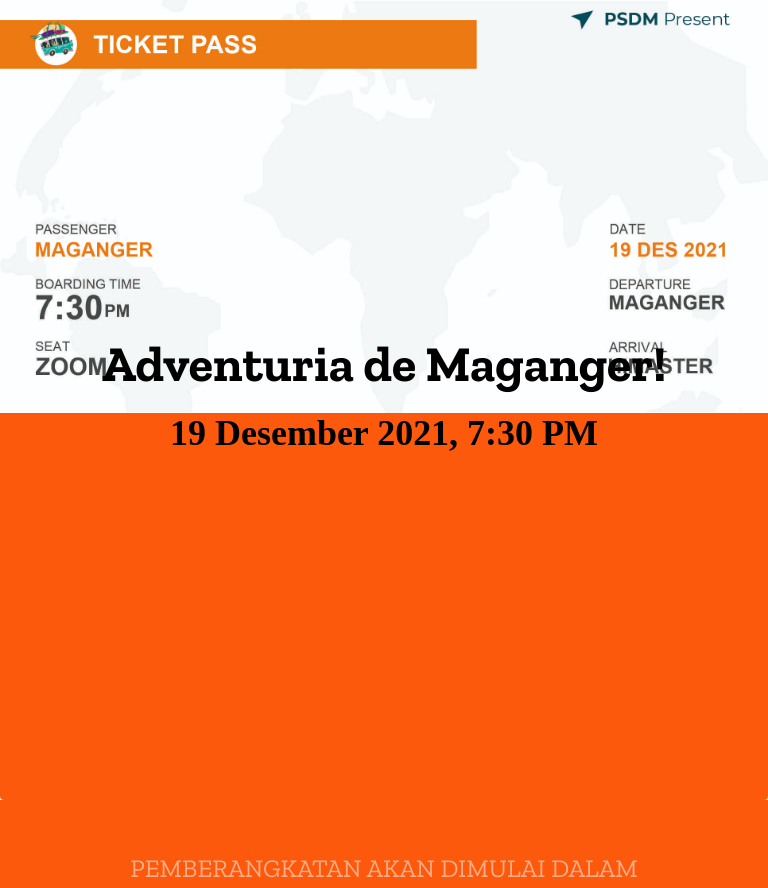
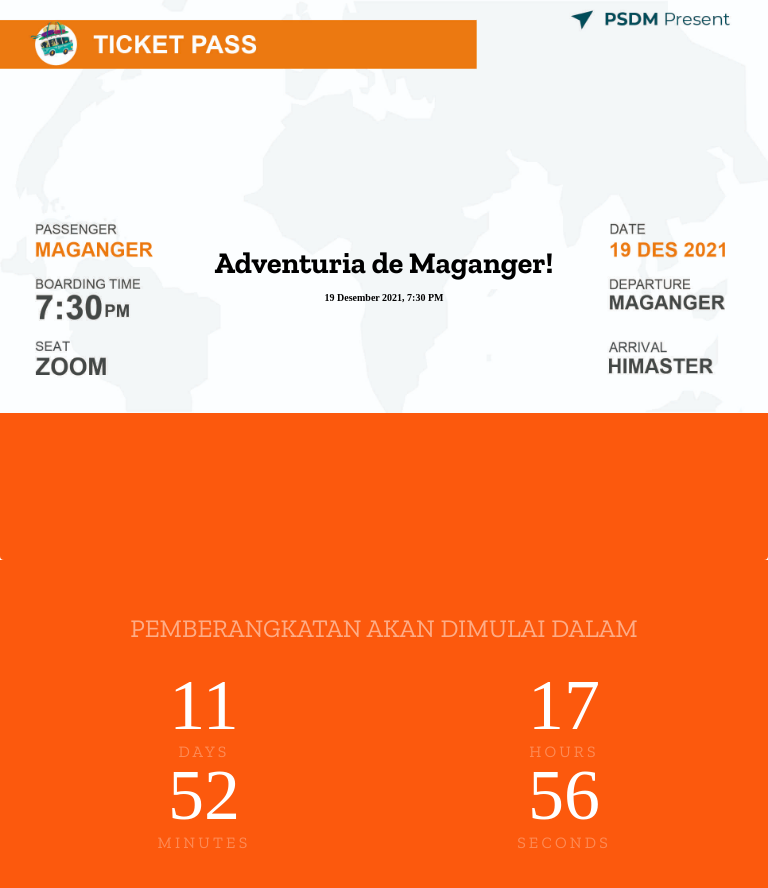
Before and after one commit to afrzl/RSVP-Auto-Create-GSheets, a website: page index.html in a window 768 px wide. Shown: the top 888 px of the page. Drawn offline with nearby package versions, Linux system fonts and the light colour scheme; a web font is replaced by a local one.

Commit message:
fix css (2)

```diff
--- a/css/style.css
+++ b/css/style.css
@@ -561,8 +561,12 @@ a:active {
 
 @media screen and (max-width: 768px) {
   .text-intro-wrap .text-intro h1 {
-    font-size: 50px;
-    line-height: 75px;
+    font-size: 30px;
+    line-height: 30px;
+  }
+  .text-intro-wrap .text-intro h2 {
+    font-size: 10px;
+    line-height: 20px;
   }
 }
 
@@ -1054,10 +1058,20 @@ a:active {
 }
 
 /* Flexslider override style */
-.slider-height,
-.flexslider,
-.flexslider .slides > li {
-  height: 100vh;
+@media screen and (max-width: 768px) {
+  .slider-height,
+  .flexslider,
+  .flexslider .slides > li {
+    height: 30vh;
+  }
+}
+
+@media screen and (min-width: 768px) {
+  .slider-height,
+  .flexslider,
+  .flexslider .slides > li {
+    height: 70vh;
+  }
 }
 
 .probootstrap-heading .primary-heading {
```
